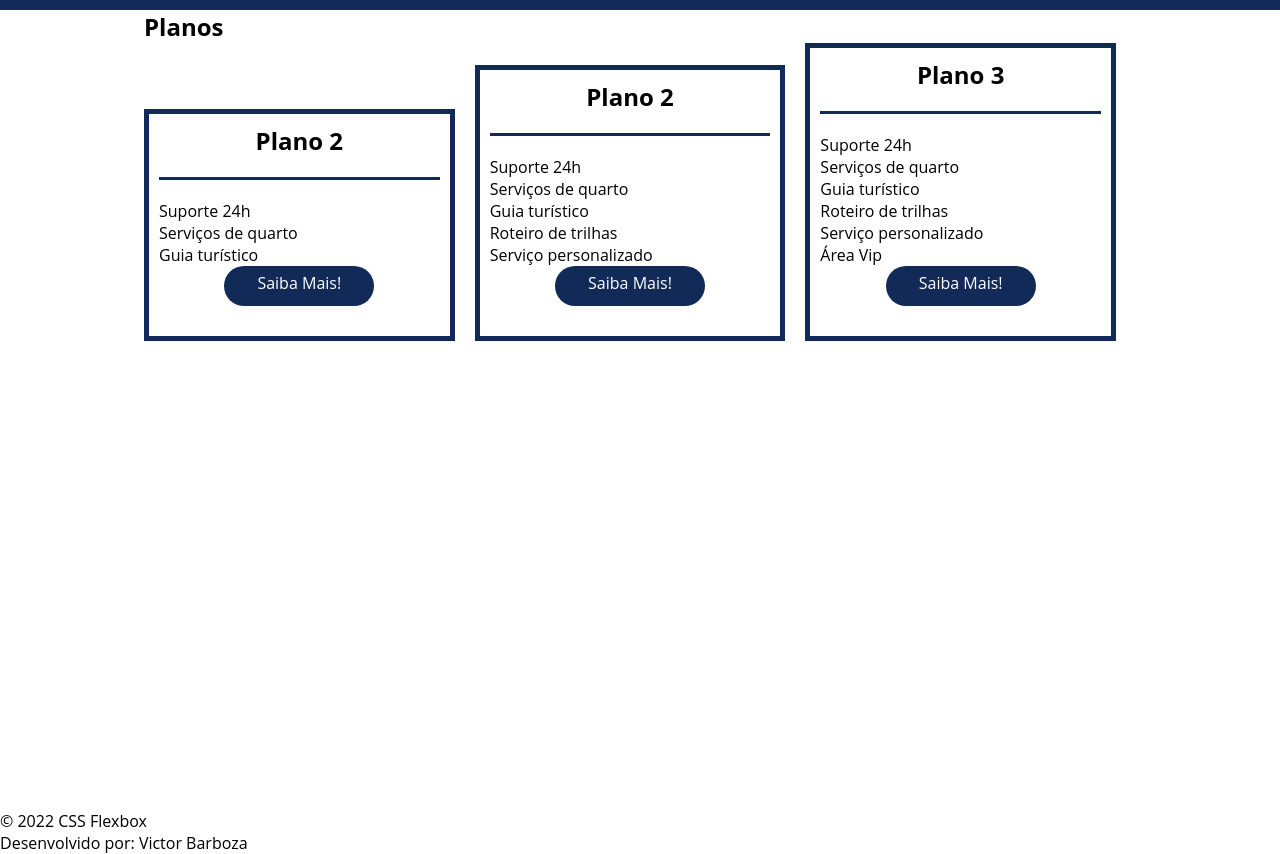
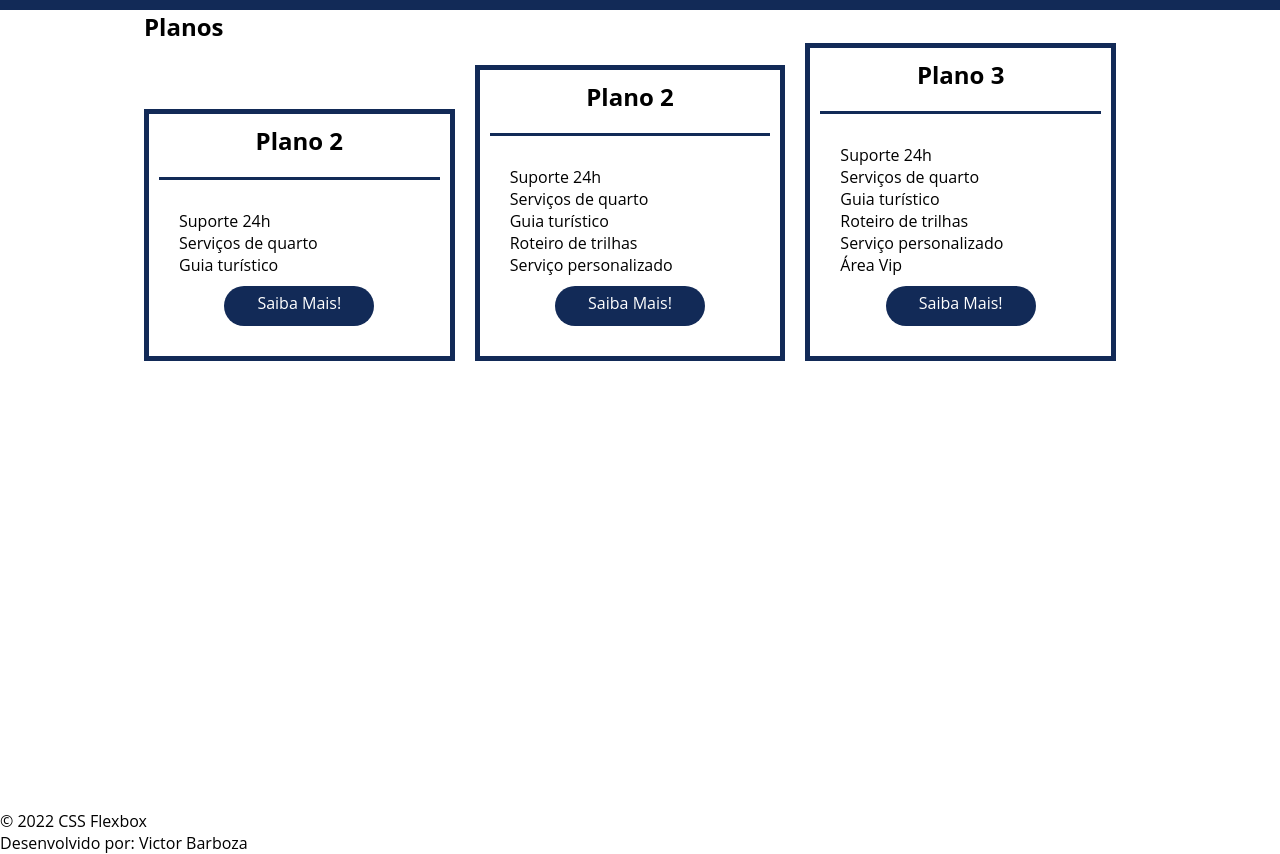
Before and after one commit to MercurialBR/FLEX-PROJECT, a plain HTML site: page index.html in a window 1280 px wide. Shown: the part 1440-2294 px from the top of the page. Drawn offline with Linux system fonts and the light colour scheme.

Commit message:
estilizando planos

```diff
--- a/style.css
+++ b/style.css
@@ -202,3 +202,9 @@ header .menu{
     margin-top: 20px;
     margin-bottom: 20px;
 }
+
+.item-planos ul{
+    padding: 10px 20px;
+    display: flex;
+    flex-direction: column;
+}
```
